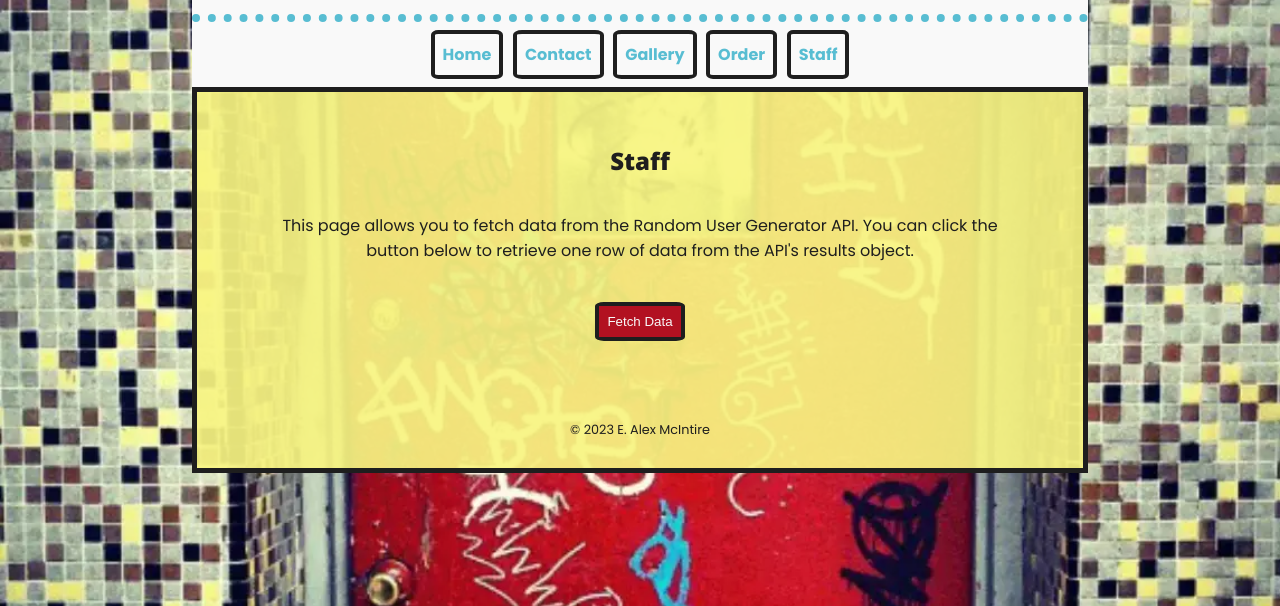
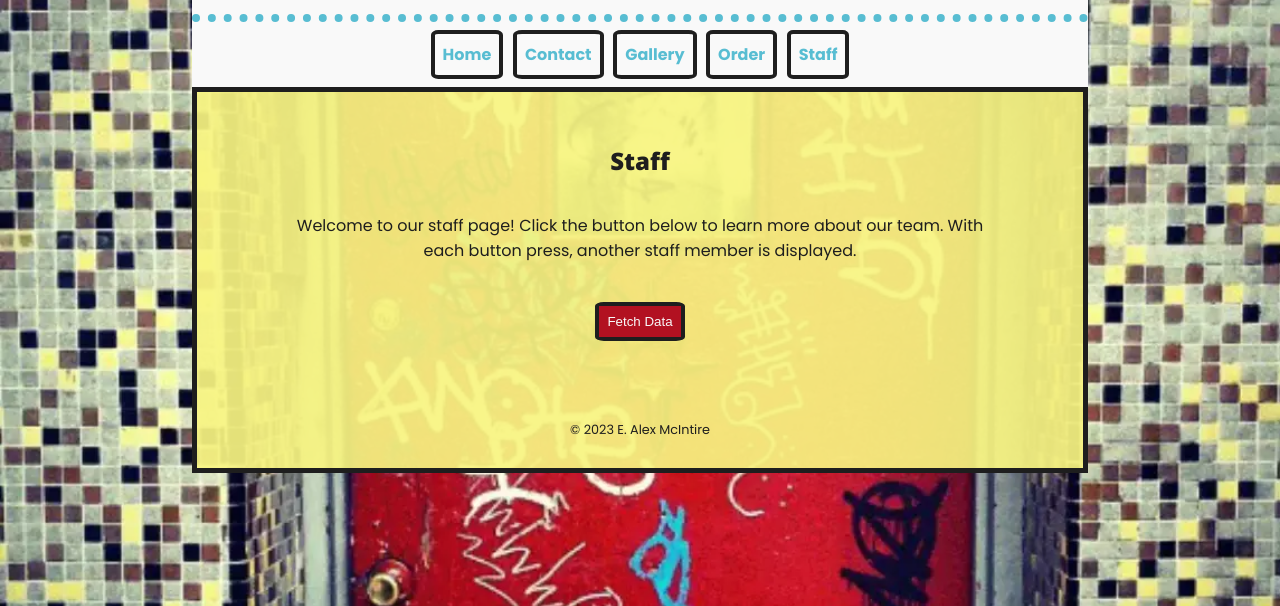
Before and after one commit to alexisabadger/a7-mcintire, a website: page public/staff.html in a window 1280 px wide. Shown: the part 194-800 px from the top of the page. Drawn offline with nearby package versions, Linux system fonts and the light colour scheme.

Commit message:
updated text

```diff
--- a/public/staff.html
+++ b/public/staff.html
@@ -45,7 +45,9 @@
             <h2>Staff</h2>
 
             <article>
-                <p>This page allows you to fetch data from the Random User Generator API. You can click the button below to retrieve one row of data from the API's results object.</p>
+                <p>Welcome to our staff page! Click the button below to learn more about our team.
+                    With each button press, another staff member is displayed.
+                </p>
 
                 <aside>
                     <h3 id="serverMessage"></h3>
```
Also changed, not shown: README.md.
